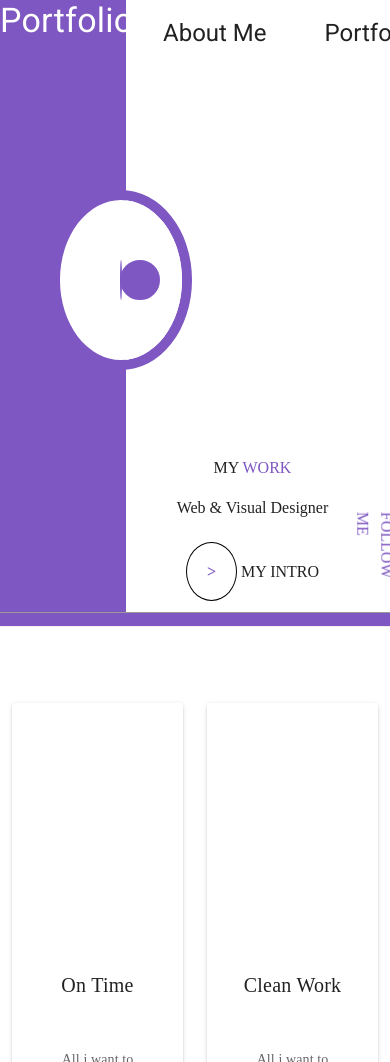
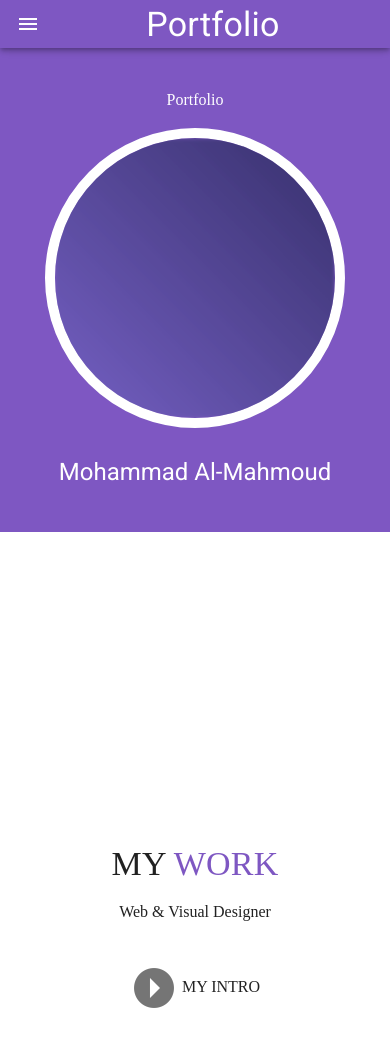
Before and after one commit to mohammad1928/vue-portfolio, a Vue app: page / in a window 390 px wide. Shown: the top 1062 px of the page. Built offline with nearby package versions, Linux system fonts and the light colour scheme.

Commit message:
Make Design More Responsive

```diff
--- a/src/App.vue
+++ b/src/App.vue
@@ -1,16 +1,19 @@
 <template>
   <v-app>
     <v-main>
+      <navbar-component></navbar-component>
       <router-view/>
     </v-main>
   </v-app>
 </template>
 
 <script>
-
+import NavbarComponent from "@/components/Navbar";
 export default {
   name: 'App',
-
+components:{
+  NavbarComponent,
+},
   data: () => ({
     //
   }),
--- /dev/null
+++ b/src/components/Navbar.vue
@@ -0,0 +1,67 @@
+<template>
+  <div>
+    <v-app-bar
+        color="#7e57c2"
+        dense
+
+        class=""
+        app
+    >
+      <v-app-bar-nav-icon @click="drawer=!drawer" class="white--text d-sm-none"></v-app-bar-nav-icon>
+      <v-spacer class="d-sm-none d-md-none"></v-spacer>
+      <v-toolbar-title class="white--text text-h4 d-sm-inline float-md-none">Portfolio</v-toolbar-title>
+
+      <v-spacer></v-spacer>
+
+      <v-btn class="white--text font-weight-bold d-none d-sm-flex" text v-for="link in links" :key="link.name" :to="link.to">
+        {{link.name}}
+      </v-btn>
+    </v-app-bar>
+
+    <v-navigation-drawer
+        v-model="drawer"
+        absolute
+    >
+      <v-list
+          nav
+          dense
+      >
+        <v-list-item-group
+            v-model="group"
+            active-class="deep-purple--text text--accent-4"
+        >
+          <v-list-item v-for="link in links" :key="link.name">
+            <v-list-item-title>
+              <v-list-item-title>
+                <router-link class="text-decoration-none" :to="link.to">{{link.name}}</router-link>
+              </v-list-item-title>
+            </v-list-item-title>
+          </v-list-item>
+        </v-list-item-group>
+      </v-list>
+    </v-navigation-drawer>
+
+  </div>
+</template>
+<script>
+//import navigationDrawer from "@/components/NavigationDrawer";
+export default {
+  name:'navbar-component',
+  components:{
+    //navigationDrawer
+  },
+  data(){
+    return {
+      links: [
+        {name: "About Me", to: "#footer"},
+        {name: "Portfolio", to: "/"},
+        {name: "Download CV", to: "/projects"}
+      ],
+      drawer:false,
+    };
+  },
+}
+</script>
+<style scoped>
+
+</style>
--- /dev/null
+++ b/src/components/NavigationDrawer.vue
@@ -0,0 +1,45 @@
+<template>
+
+<v-navigation-drawer
+    v-model="drawer"
+    absolute
+    bottom
+    temporary
+>
+  <v-list
+      nav
+      dense
+  >
+    <v-list-item-group
+        v-model="group"
+        active-class="deep-purple--text text--accent-4"
+    >
+      <v-list-item>
+        <v-list-item-title>Foo</v-list-item-title>
+      </v-list-item>
+
+      <v-list-item>
+        <v-list-item-title>Bar</v-list-item-title>
+      </v-list-item>
+
+      <v-list-item>
+        <v-list-item-title>Fizz</v-list-item-title>
+      </v-list-item>
+
+      <v-list-item>
+        <v-list-item-title>Buzz</v-list-item-title>
+      </v-list-item>
+    </v-list-item-group>
+  </v-list>
+</v-navigation-drawer>
+</template>
+<script>
+export default
+  {
+    name:'navigation-drawer',
+    drawer:this.drawer,
+  }
+</script>
+<style>
+
+</style>
--- a/src/router/index.js
+++ b/src/router/index.js
@@ -1,23 +1,22 @@
 import Vue from 'vue'
 import VueRouter from 'vue-router'
 import Portfolio from "@/views/Portfolio";
+import Projects from "@/views/Projects";
 
 Vue.use(VueRouter)
 
 const routes = [
   {
-    path: '/about',
-    name: 'about',
-    // route level code-splitting
-    // this generates a separate chunk (about.[hash].js) for this route
-    // which is lazy-loaded when the route is visited.
-    component: () => import(/* webpackChunkName: "about" */ '../views/AboutView.vue')
-  },
-  {
     path:'/',
     name: 'portfolio',
     component: Portfolio,
   },
+  {
+    name: 'projects',
+    path: '/projects',
+    component:Projects,
+  }
+
 ]
 
 const router = new VueRouter({
--- a/src/views/AboutView.vue
+++ /dev/null
@@ -1,5 +0,0 @@
-<template>
-  <div class="about">
-    <h1>This is an about page</h1>
-  </div>
-</template>
--- a/src/views/Portfolio.vue
+++ b/src/views/Portfolio.vue
@@ -1,43 +1,40 @@
 <template>
       <v-app>
         <v-row class="mb-4 font">
-              <v-col cols="4" class="deep-purple lighten-1">
-                      <p class="text-h4 white--text text-center">Portfolio</p>
-                      <div style="margin-top: 150px;border: 10px solid #7E57C2;border-radius: 50%;position: relative;left: 50px;width: 125%">
-                        <div style="border: 60px solid white; border-radius: 50%;">
-                          <div style="border: 20px solid #7E57C2; border-radius: 50%;">
-                            <v-img src="@/assets/user-picture.jpg" height="100%" class="rounded-circle d-flex ma-auto"></v-img>
-                          </div>
-                        </div>
-                      </div>
+          <v-col cols="12" md="4" class="deep-purple lighten-1 pa-7">
+                <p class="text-sm-h text-md-h5 text-lg-h4  white--text text-center mt-6">Portfolio</p>
+                <v-row>
+                  <v-col class="text-center" style="text-align: center">
+
+                        <v-img
+                            src="../assets/user-picture.jpg"
+                            class="rounded-circle img ma-auto"
+                            gradient="to top right, rgba(100,115,201,.33), rgba(25,32,72,.7)"
+                            max-height="300"
+                            max-width="300"
+                        ></v-img>
+                    <p class="text-h5 text-sm-5 text-md-h5 text-lg-h4 mt-7 white--text">Mohammad Al-Mahmoud</p>
+                  </v-col>
+                 </v-row>
               </v-col>
-          <v-col cols="8">
-              <div>
-                <v-chip-group active-class="deep-purple lighten-1 white--text flat">
-                  <nav class="d-flex justify-center" style="width: 100%">
-                    <v-chip v-for="link in links" :key="link.name" class="flat shades text-h5">
-                      <router-link :to="link.to"></router-link>
-                      {{link.name}}
-                    </v-chip>
-                  </nav>
-                </v-chip-group>
-              </div>
+          <v-col cols="12" md="8">
             <div>
               <v-row>
-                <v-col  cols="11">
-                  <div class="mt-16">
-                    <p class="text-sm-h1 text-center" style="margin-top: 390px;font-family: 'Times New Roman'!important;">MY <span style="color:#7E57C2">WORK</span></p>
+                <v-col  cols="12" class="text-center" >
+                  <div style="margin:auto;margin-top:300px;margin-bottom: 200px;">
+                    <p class="text-h4 text-sm-h3 text-md-h2 text-lg-h1 text-center" style="font-family: 'Times New Roman'!important;">MY <span style="color:#7E57C2">WORK</span></p>
                     <p class="text-center text-lg-h6">Web & Visual Designer</p>
                     <div class="text-center mt-10">
-                      <p class="text-uppercase">
-                        <span style="border-radius: 50%;padding: 20px;border: 1px solid black;color: #7E57C2;font-weight: bold" >></span>
+                      <p class="text-uppercase" style="cursor: pointer">
+                        <v-icon class="material-icons-outlined text-h3 text-sm-h2">
+                          mdi-arrow-right-drop-circle
+                        </v-icon>
                         my intro
                       </p>
-
                     </div>
                   </div>
                 </v-col>
-                <v-col cols="1" class="text-uppercase rotated-text" style="color:#7E57C2 ">
+                <v-col cols="1" class="text-uppercase d-none d-sm-flex rotated-text" style="color:#7E57C2 ">
                   follow me
                 </v-col>
               </v-row>
@@ -45,14 +42,10 @@
           </v-col>
           <hr style="width: 100%;background: #7E57C2 ;height: 15px">
         </v-row>
-        <v-container class="font">
+        <v-container class="font ">
           <v-row>
-            <v-col v-for="service in services" :key="service.title">
-              <v-card
-                  :loading="loading"
-                  class="mx-auto my-12"
-                  max-width="374"
-              >
+            <v-col cols="12" md="6" lg="4" v-for="service in services" :key="service.title">
+              <v-card :loading="loading" class="mx-auto my-12" max-width="374">
                 <template slot="progress">
                   <v-progress-linear
                       color="deep-purple"
@@ -60,25 +53,13 @@
                       indeterminate
                   ></v-progress-linear>
                 </template>
-
-                <v-img
-                    height="250"
-                    :src="service.image"
-                    aspect-ratio="1"
-                ></v-img>
-
+                <v-img height="250" :src="service.image" aspect-ratio="1"></v-img>
                 <v-card-title class="justify-center">{{ service.title }}</v-card-title>
-
                 <v-card-text class="text-center">
                   <div class="pa-8">{{service.description}}</div>
                 </v-card-text>
-
                 <v-card-actions class="justify-center">
-                  <v-btn
-                      color="#7E57C2"
-                      class="white--text"
-                      @click="reserve"
-                  >
+                  <v-btn color="#7E57C2" class="white--text" @click="reserve">
                     Learn More
                   </v-btn>
                 </v-card-actions>
@@ -125,17 +106,17 @@
               </v-row>
             </v-container>
             <v-container class="mt-2">
-              <p class="text-h3 text-center">Valuable Testimonial</p>
-              <p class="text-h6 text--secondary text-center">See People Say About Me</p>
+              <p class="text-h5 text-sm-3 text-md-h3 text-lg-h3  text-center">Valuable Testimonial</p>
+              <p class="text-caption text-h6 text--secondary text-center">See People Say About Me</p>
               <v-carousel show-arrows-on-hover hide-delimiter-background>
                 <v-carousel-item v-for="i in aboutMe" :key="i">
-                  <div class="d-flex justify-center ma-10">
+                  <div class="d-flex justify-center ma-sm-10">
                     <div class="about-me text-center">
                       <v-avatar size="150">
                         <v-img :src="i.image" height="100%" style="border: 8px solid #7E57C2;"></v-img>
                       </v-avatar>
                       <p class="text-h5 mt-4">{{ i.title }}</p>
-                      <p class="text--secondary px-16">
+                      <p class="text--secondary px-5">
                         {{i.description}}
                       </p>
                     </div>
@@ -144,7 +125,7 @@
               </v-carousel>
             </v-container>
             <v-container>
-              <p class="text-h3 text-center">Want To Hire Me ?</p>
+              <p class="text-h4 text-sm-h3 text-center">Want To Hire Me ?</p>
               <p class="text-h5 text-center text--secondary mb-16">If You Like My Work</p>
               <div class="hire-me d-flex ma-auto" >
                 <v-text-field  placeholder="Enter Your Email" :loading="loading"  solo class="hire-me-tf"></v-text-field>
@@ -185,7 +166,7 @@ export default {
         links:[
           {name:"About Me",to:"#footer"},
           {name:"Portfolio",to:"portfolio"},
-          {name:"Download CV",to:"download-cv"}
+          {name:"Download CV",to:"/projects"}
         ],
       services:[
         {image:require("../assets/imgs/WhyUs/my-pic1.png"),title:'On Time',description:'All i want to have client setisfaction & this is my aim'},
@@ -260,11 +241,9 @@ export default {
   .about-me{
     border-left: 20px solid #7E57C2 ;
     border-right: 20px solid #7E57C2 ;
-    width: 900px;
-    max-width: 900px;
   }
   .hire-me{
-    width: 60%;
+
     margin-bottom: 100px !important;
   }
   .hire-me-btn{
@@ -287,5 +266,21 @@ export default {
   color: #372358 !important;
   transform: scale(1.5);
 }
+.img-container{
+  border:15px solid #372358;
+}
+.img-cont{
+  border:10px solid #372358;
+}
+.img{
+  border: 10px solid white;
+}
+
+@media screen and (min-width:600px ) {
+  .hire-me{
+    width: 60%;
+  }
+}
+
 
 </style>
--- /dev/null
+++ b/src/views/Projects.vue
@@ -0,0 +1,15 @@
+<template>
+  <v-app>
+    <v-container class="text-center">
+      <v-btn flat to="/">Back</v-btn>
+    </v-container>
+  </v-app>
+</template>
+<script>
+  export default {
+    name:'projects-component',
+  }
+</script>
+<style scoped>
+
+</style>
```
Also changed, not shown: src/components/HelloWorld.vue (deleted, +0 -151 lines), src/views/HomeView.vue (deleted, +0 -18 lines).
